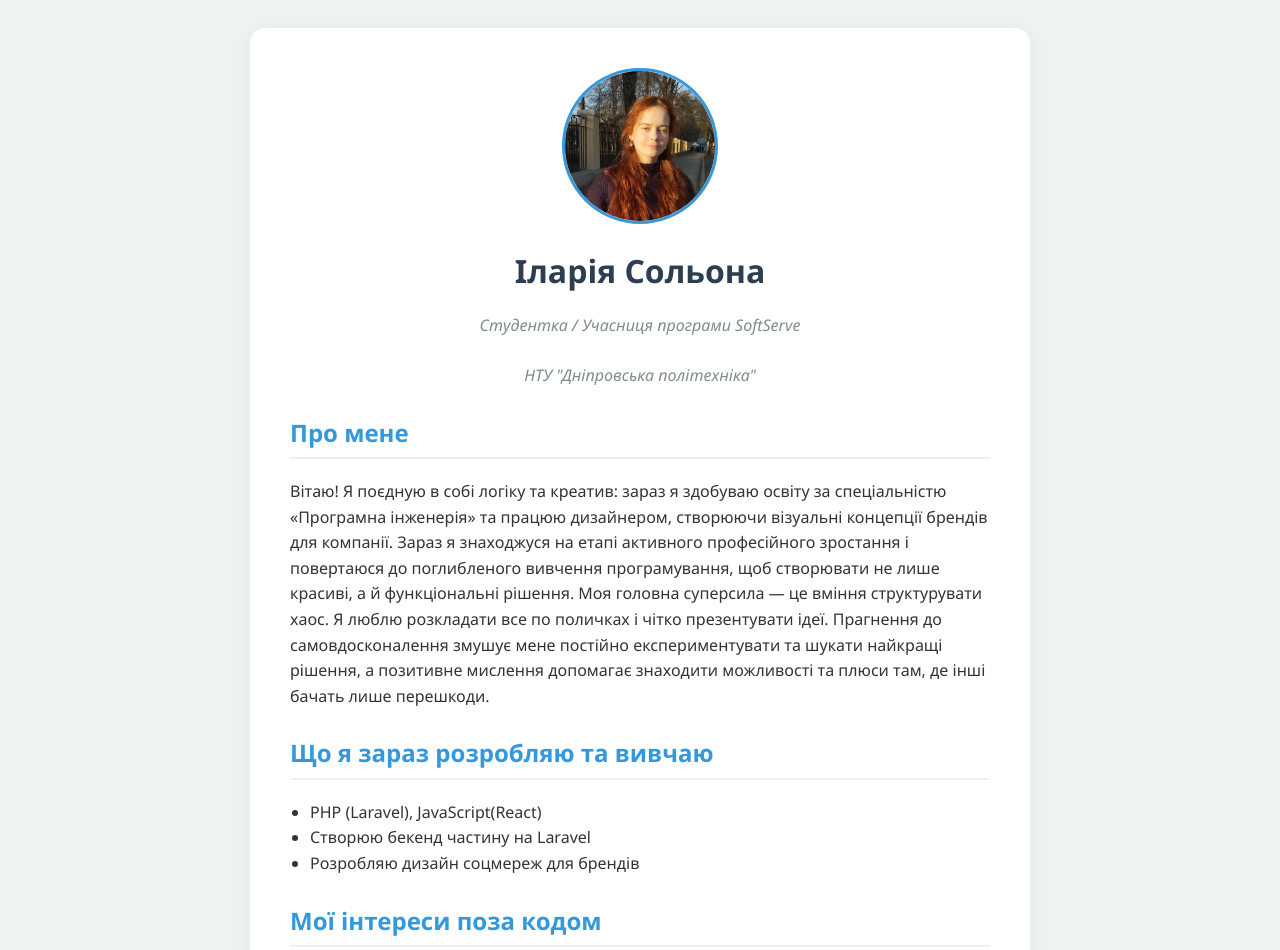
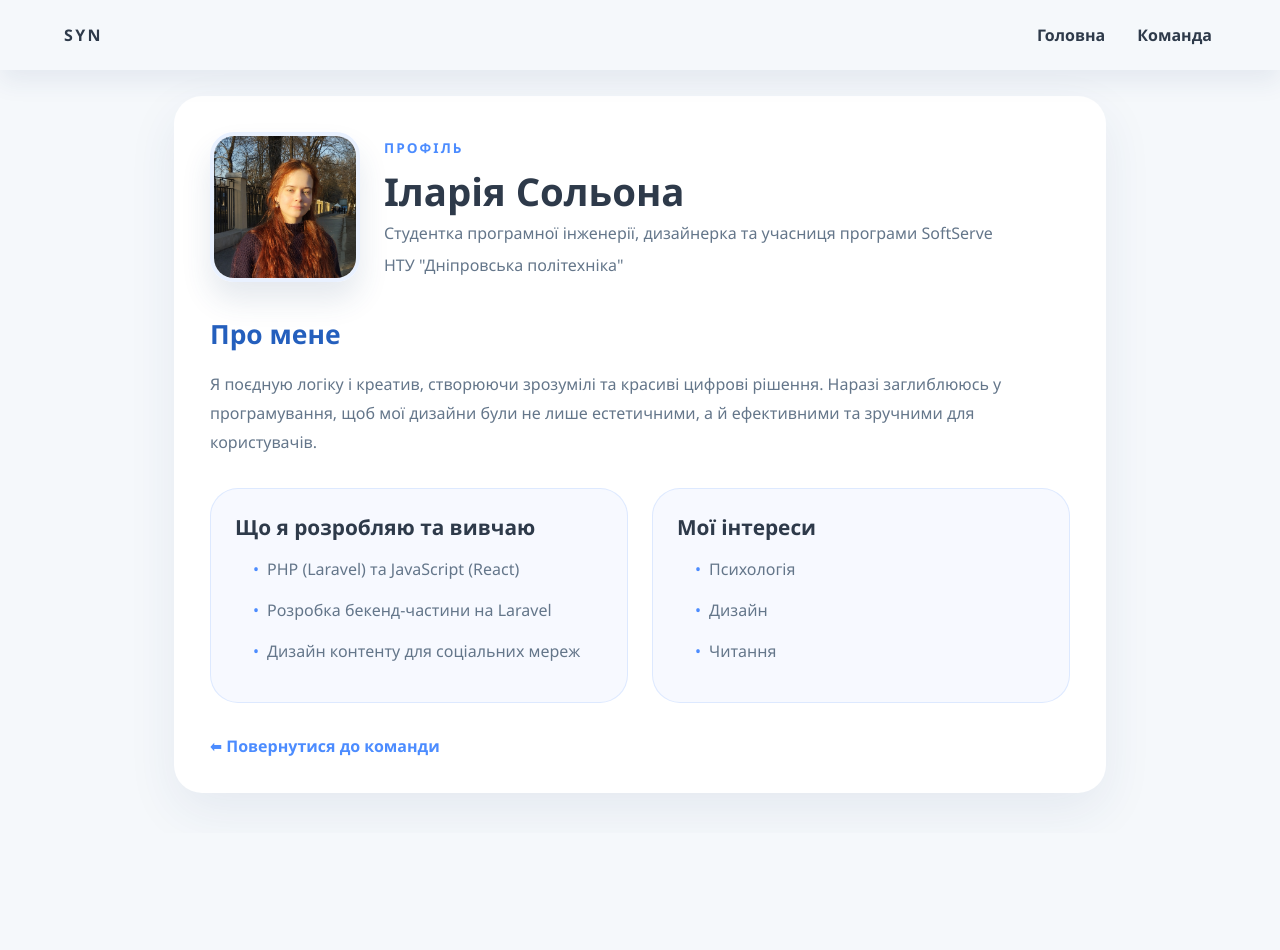
Before and after one commit to Ilariya-S/softserve, a plain HTML site: page members/ilariia.html in a window 1280 px wide. Shown: the top 950 px of the page. After the commit the page ends 833 px from the top, so only its background shows below. Drawn offline with Linux system fonts and the light colour scheme.

Commit message:
Unify personal page style and add Navbar

```diff
--- a/members/ilariia.html
+++ b/members/ilariia.html
@@ -9,46 +9,59 @@
 </head>
 
 <body>
+    <header class="site-header">
+        <div class="navbar">
+            <a class="logo" href="../index.html">SYN</a>
+            <nav class="nav-links">
+                <a href="../index.html">Головна</a>
+                <a href="../index.html#team">Команда</a>
+            </nav>
+        </div>
+    </header>
 
-    <div class="profile-card">
-        <img src="src\photo_ilariiya.jpg" alt="Моє фото" class="avatar">
+    <main class="page-content">
+        <section class="container profile-card">
+            <div class="profile-intro">
+                <img src="src/photo_ilariiya.jpg" alt="Фото Іларії" class="avatar">
+                <div class="profile-summary">
+                    <p class="eyebrow">Профіль</p>
+                    <h1>Іларія Сольона</h1>
+                    <p class="role">Студентка програмної інженерії, дизайнерка та учасниця програми SoftServe</p>
+                    <p class="role">НТУ "Дніпровська політехніка"</p>
+                </div>
+            </div>
 
-        <h1>Іларія Сольона</h1>
-        <p class="role">Студентка / Учасниця програми SoftServe</p>
-        <p class="role">НТУ "Дніпровська політехніка"</p>
+            <div class="profile-section">
+                <h2>Про мене</h2>
+                <p>
+                    Я поєдную логіку і креатив, створюючи зрозумілі та красиві цифрові рішення.
+                    Наразі заглиблююсь у програмування, щоб мої дизайни були не лише естетичними,
+                    а й ефективними та зручними для користувачів.
+                </p>
+            </div>
 
-        <h2>Про мене</h2>
-        <p>Вітаю! Я поєдную в собі логіку та креатив: зараз я здобуваю освіту за спеціальністю «Програмна інженерія» та
-            працюю
-            дизайнером, створюючи візуальні концепції брендів для компанії. Зараз я знаходжуся на етапі активного
-            професійного
-            зростання і повертаюся до поглибленого вивчення програмування, щоб створювати не лише красиві, а й
-            функціональні
-            рішення.
-
-            Моя головна суперсила — це вміння структурувати хаос. Я люблю розкладати все по поличках і чітко
-            презентувати ідеї.
-            Прагнення до самовдосконалення змушує мене постійно експериментувати та шукати найкращі рішення, а позитивне
-            мислення
-            допомагає знаходити можливості та плюси там, де інші бачать лише перешкоди.</p>
-
-        <h2>Що я зараз розробляю та вивчаю</h2>
+            <div class="profile-grid">
+                <article>
+                    <h3>Що я розробляю та вивчаю</h3>
                     <ul>
-            <li>PHP (Laravel), JavaScript(React) </li>
-            <li>Створюю бекенд частину на Laravel</li>
-            <li>Розробляю дизайн соцмереж для брендів</li>
+                        <li>PHP (Laravel) та JavaScript (React)</li>
+                        <li>Розробка бекенд-частини на Laravel</li>
+                        <li>Дизайн контенту для соціальних мереж</li>
                     </ul>
-
-        <h2>Мої інтереси поза кодом</h2>
+                </article>
+                <article>
+                    <h3>Мої інтереси</h3>
                     <ul>
                         <li>Психологія</li>
                         <li>Дизайн</li>
                         <li>Читання</li>
                     </ul>
+                </article>
+            </div>
 
             <a href="../index.html" class="back-link">⬅ Повернутися до команди</a>
-    </div>
-
+        </section>
+    </main>
 </body>
 
 </html>
--- a/members/styles_members.css
+++ b/members/styles_members.css
@@ -1,68 +1,211 @@
-body {
-    font-family: 'Segoe UI', Tahoma, Geneva, Verdana, sans-serif;
-    background-color: #eef2f3;
-    color: #333;
-    line-height: 1.6;
-    padding: 20px;
-    display: flex;
-    justify-content: center;
+:root {
+    --bg: #f5f8fb;
+    --surface: #ffffff;
+    --text: #2e3a4a;
+    --muted: #64768a;
+    --primary: #4c8cff;
+    --primary-soft: #e9f1ff;
+    --shadow: 0 18px 50px rgba(44, 70, 114, 0.08);
 }
 
-.profile-card {
-    background-color: white;
-    padding: 40px;
-    border-radius: 15px;
-    box-shadow: 0 5px 20px rgba(0, 0, 0, 0.05);
-    max-width: 700px;
+* {
+    box-sizing: border-box;
+}
+
+body {
+    margin: 0;
+    font-family: 'Segoe UI', Tahoma, Geneva, Verdana, sans-serif;
+    background-color: var(--bg);
+    color: var(--text);
+    min-height: 100vh;
+}
+
+.site-header {
+    position: sticky;
+    top: 0;
+    z-index: 20;
+    background: rgba(245, 248, 251, 0.96);
+    backdrop-filter: blur(14px);
+    box-shadow: 0 12px 24px rgba(44, 70, 114, 0.08);
+}
+
+.navbar {
+    max-width: 1200px;
+    margin: 0 auto;
+    padding: 16px 24px;
+    display: flex;
+    align-items: center;
+    justify-content: space-between;
+    gap: 24px;
+}
+
+.logo {
+    color: var(--text);
+    font-size: 1rem;
+    font-weight: 800;
+    text-transform: uppercase;
+    letter-spacing: 0.15em;
+    text-decoration: none;
+}
+
+.nav-links {
+    display: flex;
+    align-items: center;
+    gap: 24px;
+}
+
+.nav-links a {
+    color: var(--text);
+    text-decoration: none;
+    font-weight: 600;
+    padding: 8px 4px;
+    transition: color 0.2s ease, transform 0.2s ease;
+    position: relative;
+}
+
+.nav-links a::after {
+    content: "";
+    position: absolute;
+    left: 0;
+    bottom: 0;
+    width: 0;
+    height: 2px;
+    background: var(--primary);
+    transition: width 0.2s ease;
+}
+
+.nav-links a:hover {
+    color: var(--primary);
+    transform: translateY(-1px);
+}
+
+.nav-links a:hover::after {
     width: 100%;
+}
+
+.page-content {
+    max-width: 980px;
+    margin: 0 auto;
+    padding: 26px 24px 40px;
+}
+
+.container {
+    background-color: var(--surface);
+    border-radius: 28px;
+    padding: 36px;
+    box-shadow: var(--shadow);
+}
+
+.profile-intro {
+    display: flex;
+    align-items: center;
+    gap: 24px;
+    flex-wrap: wrap;
+    margin-bottom: 34px;
 }
 
 .avatar {
     width: 150px;
     height: 150px;
-    border-radius: 50%;
+    border-radius: 24px;
     object-fit: cover;
-    display: block;
-    margin: 0 auto 20px;
-    border: 3px solid #3498db;
+    border: 4px solid var(--primary-soft);
+    box-shadow: 0 18px 30px rgba(44, 70, 114, 0.12);
+}
+
+.profile-summary {
+    min-width: 220px;
+}
+
+.eyebrow {
+    margin: 0 0 14px;
+    color: var(--primary);
+    font-size: 0.85rem;
+    letter-spacing: 0.15em;
+    text-transform: uppercase;
+    font-weight: 700;
 }
 
 h1 {
-    text-align: center;
-    color: #2c3e50;
-    margin-bottom: 5px;
+    margin: 0;
+    font-size: clamp(2rem, 3vw, 2.8rem);
+    line-height: 1.05;
+    color: #2e3a4a;
 }
 
 .role {
-    text-align: center;
-    color: #7f8c8d;
-    font-style: italic;
-    margin-bottom: 25px;
+    margin: 10px 0 0;
+    color: var(--muted);
 }
 
-h2 {
-    color: #3498db;
-    border-bottom: 2px solid #ecf0f1;
-    padding-bottom: 5px;
-    margin-top: 25px;
+.profile-section {
+    margin-bottom: 32px;
 }
 
-ul {
-    padding-left: 20px;
+.profile-section h2 {
+    margin: 0 0 18px;
+    font-size: 1.65rem;
+    color: #245fbd;
+}
+
+.profile-section p {
+    margin: 0;
+    color: var(--muted);
+    line-height: 1.8;
+}
+
+.profile-grid {
+    display: grid;
+    gap: 24px;
+    grid-template-columns: repeat(auto-fit, minmax(240px, 1fr));
+    margin-bottom: 32px;
+}
+
+.profile-grid article {
+    background-color: #f7f9ff;
+    border-radius: 28px;
+    padding: 24px;
+    border: 1px solid rgba(76, 140, 255, 0.15);
+}
+
+.profile-grid h3 {
+    margin-top: 0;
+    margin-bottom: 14px;
+    color: #2e3a4a;
+    font-size: 1.3rem;
+}
+
+.profile-grid ul {
+    list-style: none;
+    padding-left: 18px;
+    margin: 0;
+    color: var(--muted);
+    line-height: 1.8;
+}
+
+.profile-grid li {
+    position: relative;
+    padding-left: 14px;
+    margin-bottom: 12px;
+}
+
+.profile-grid li::before {
+    content: "•";
+    position: absolute;
+    left: 0;
+    color: var(--primary);
 }
 
 .back-link {
-    display: block;
-    text-align: center;
-    margin-top: 30px;
-    padding: 10px 20px;
-    background-color: #2c3e50;
-    color: white;
+    display: inline-flex;
+    align-items: center;
+    gap: 8px;
+    color: var(--primary);
     text-decoration: none;
-    border-radius: 8px;
-    transition: background 0.3s;
+    font-weight: 700;
+    transition: color 0.2s ease;
 }
 
 .back-link:hover {
-    background-color: #1a252f;
+    color: #346ed1;
 }
```
Lines whose indentation alone changed are shown as unchanged.
